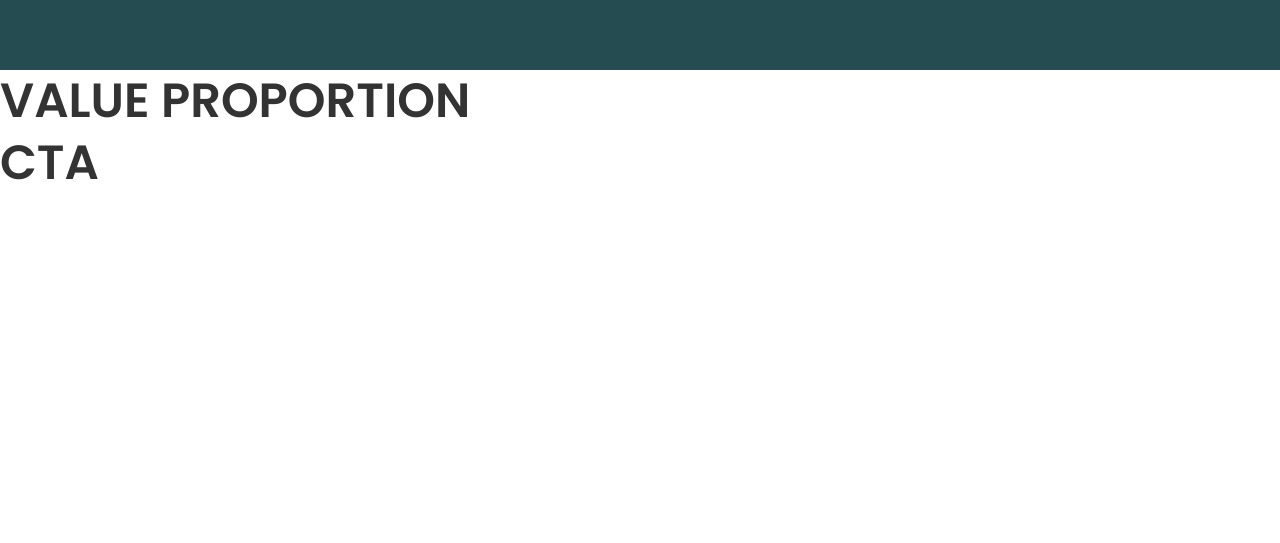
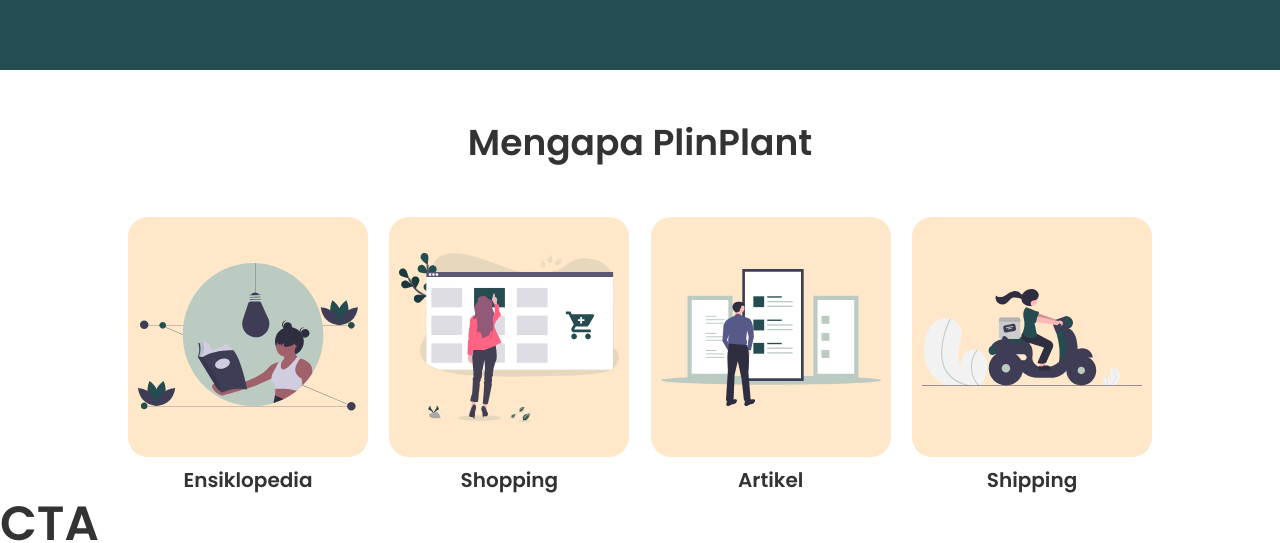
Before and after one commit to hanendyo/plinplant-clone, a React (Create React App) app: page / in a window 1280 px wide. Shown: the part 9561-10104 px from the top of the page. Before the commit the page ends 9757 px from the top, so only its background shows below. Built offline with nearby package versions, Linux system fonts and the light colour scheme; the HTML template or start-up script is replaced by a standard one; a web font is replaced by a local one.

Commit message:
done: valueprops section

```diff
--- /dev/null
+++ b/src/fajariadi/assets/illustration/index.js
@@ -0,0 +1,6 @@
+import ensiklopedia from './ensiklopedia.svg';
+import artikel from './artikel.svg';
+import shopping from './shopping.svg';
+import shipping from './shipping.svg';
+
+export { ensiklopedia, artikel, shopping, shipping };
--- a/src/fajariadi/components/Main/components/Product/ProductsContainer.js
+++ b/src/fajariadi/components/Main/components/Product/ProductsContainer.js
@@ -49,7 +49,7 @@ const ProductsContainer = ({ category }) => {
         {products
           .filter((item) => category === item.category)
           .map(({ name, img }, index) => (
-            <Cards name={name} img={img} key={index} />
+            <Cards slider name={name} img={img} key={index} />
           ))}
       </ItemsCarousel>
     </CardContainer>
--- a/src/fajariadi/components/Main/components/ValueProportion/ValueProportion.elemen.js
+++ b/src/fajariadi/components/Main/components/ValueProportion/ValueProportion.elemen.js
@@ -0,0 +1,15 @@
+import styled from 'styled-components';
+import { StyledContainer } from '../../../../../master/constant/style';
+
+export const Container = styled(StyledContainer)`
+  & > h2 {
+    margin: 50px;
+    text-align: center;
+  }
+
+  & > div {
+    display: flex;
+    justify-content: space-between;
+    text-align: center;
+  }
+`;
--- a/src/fajariadi/components/Main/components/ValueProportion/ValueProportion.js
+++ b/src/fajariadi/components/Main/components/ValueProportion/ValueProportion.js
@@ -1,10 +1,21 @@
 import React from 'react';
+import { Container } from './ValueProportion.elemen';
+import { valueProps } from '../../../../../master/constant/data/dummy-data';
+import Cards from '../../../../../master/components/additional/Cards';
 
 const ValueProportion = () => {
   return (
-    <div>
-      <h1>VALUE PROPORTION</h1>
-    </div>
+    <section>
+      <Container>
+        <h2>Mengapa PlinPlant</h2>
+
+        <div>
+          {valueProps.map(({ name, img }, index) => (
+            <Cards illustration name={name} img={img} key={index} />
+          ))}
+        </div>
+      </Container>
+    </section>
   );
 };
 
--- a/src/index.css
+++ b/src/index.css
@@ -41,7 +41,7 @@ h1 {
 }
 
 h2 {
-  font-size: 35px;
+  font-size: 36px;
 }
 
 h3 {
--- a/src/master/components/additional/Cards.js
+++ b/src/master/components/additional/Cards.js
@@ -3,8 +3,10 @@ import styled from 'styled-components';
 import { colors } from '../../constant/style';
 import Button from '../../../master/components/additional/Button';
 
-const Cards = ({ name, img }) => {
+const Cards = ({ name, img, slider, illustration }) => {
   return (
+    <>
+      {slider && (
         <CardProductLandingPage>
           <div>
             <h5>{name}</h5>
@@ -17,6 +19,15 @@ const Cards = ({ name, img }) => {
           </div>
           <img src={img} alt='' />
         </CardProductLandingPage>
+      )}
+
+      {illustration && (
+        <CardValueProps>
+          <img src={img} alt='' />
+          <h5>{name}</h5>
+        </CardValueProps>
+      )}
+    </>
   );
 };
 
@@ -53,4 +64,14 @@ const CardProductLandingPage = styled.div`
   }
 `;
 
+const CardValueProps = styled.div`
+  &:not(:last-of-type) {
+    margin-right: 10px;
+  }
+
+  & > img {
+    margin-bottom: 10px;
+  }
+`;
+
 export default Cards;
--- a/src/master/constant/data/dummy-data.js
+++ b/src/master/constant/data/dummy-data.js
@@ -1,4 +1,10 @@
 import dummy from '../../../fajariadi/assets/images/header-pic-small.jpg';
+import {
+  ensiklopedia,
+  shopping,
+  shipping,
+  artikel,
+} from '../../../fajariadi/assets/illustration';
 
 export const products = [
   {
@@ -211,3 +217,22 @@ export const products = [
 export const productsCategory = products
   .map((item) => item.category)
   .filter((item, index, arr) => arr.indexOf(item) === index);
+
+export const valueProps = [
+  {
+    name: 'Ensiklopedia',
+    img: ensiklopedia,
+  },
+  {
+    name: 'Shopping',
+    img: shopping,
+  },
+  {
+    name: 'Artikel',
+    img: artikel,
+  },
+  {
+    name: 'Shipping',
+    img: shipping,
+  },
+];
```
Also changed, not shown: src/fajariadi/assets/illustration/artikel.svg. Lines whose indentation alone changed are shown as unchanged.
